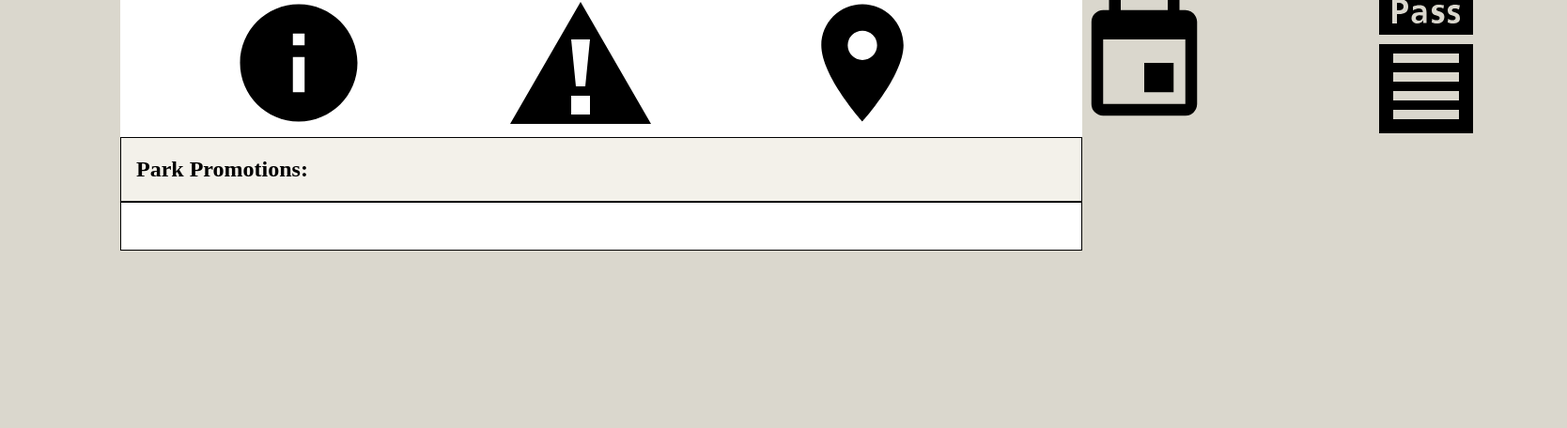
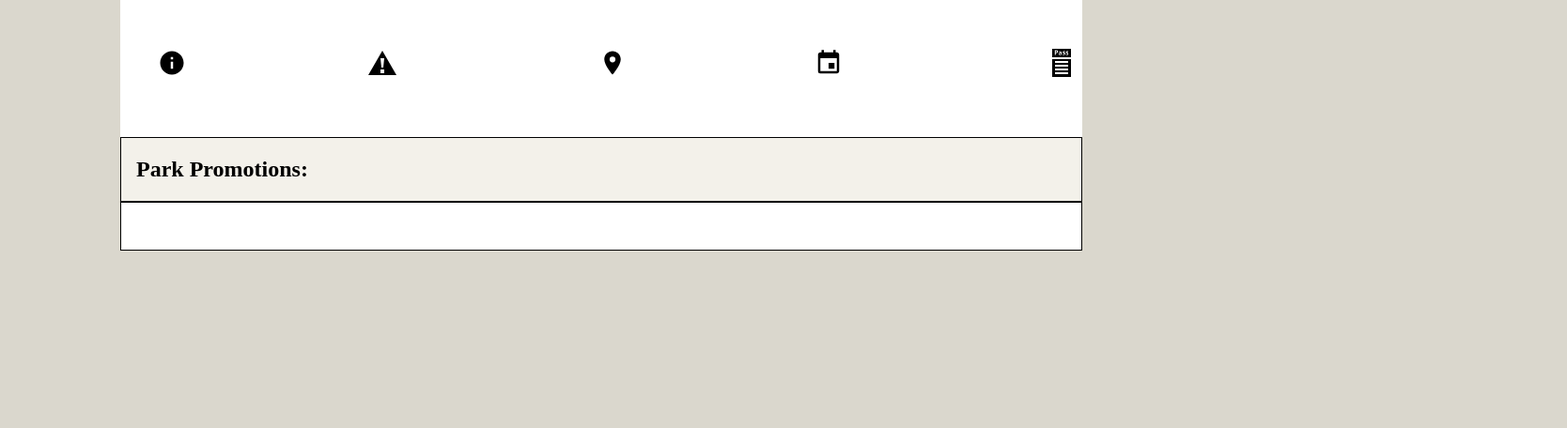
Before and after one commit to Silliamh78/wdd231a, a website built with Vite: page src/index.html in a window 1280 px wide. Shown: the part 344-800 px from the top of the page at 94% size, 1668 px wide, since content can reach past the window. Built offline with nearby package versions, Linux system fonts and the light colour scheme.

Commit message:
style updates

```diff
--- a/src/css/style.css
+++ b/src/css/style.css
@@ -47,7 +47,6 @@ header{
   display: flex;
   justify-content: space-between;
   list-style: none;
-  width: 100%;
 }
 
 footer {
@@ -156,3 +155,7 @@ background-color: var(--header-color);
   cursor: pointer;
   margin-bottom: 0.5rem;
 }
+
+#park-menu svg{
+  width: 30px;
+}
```
